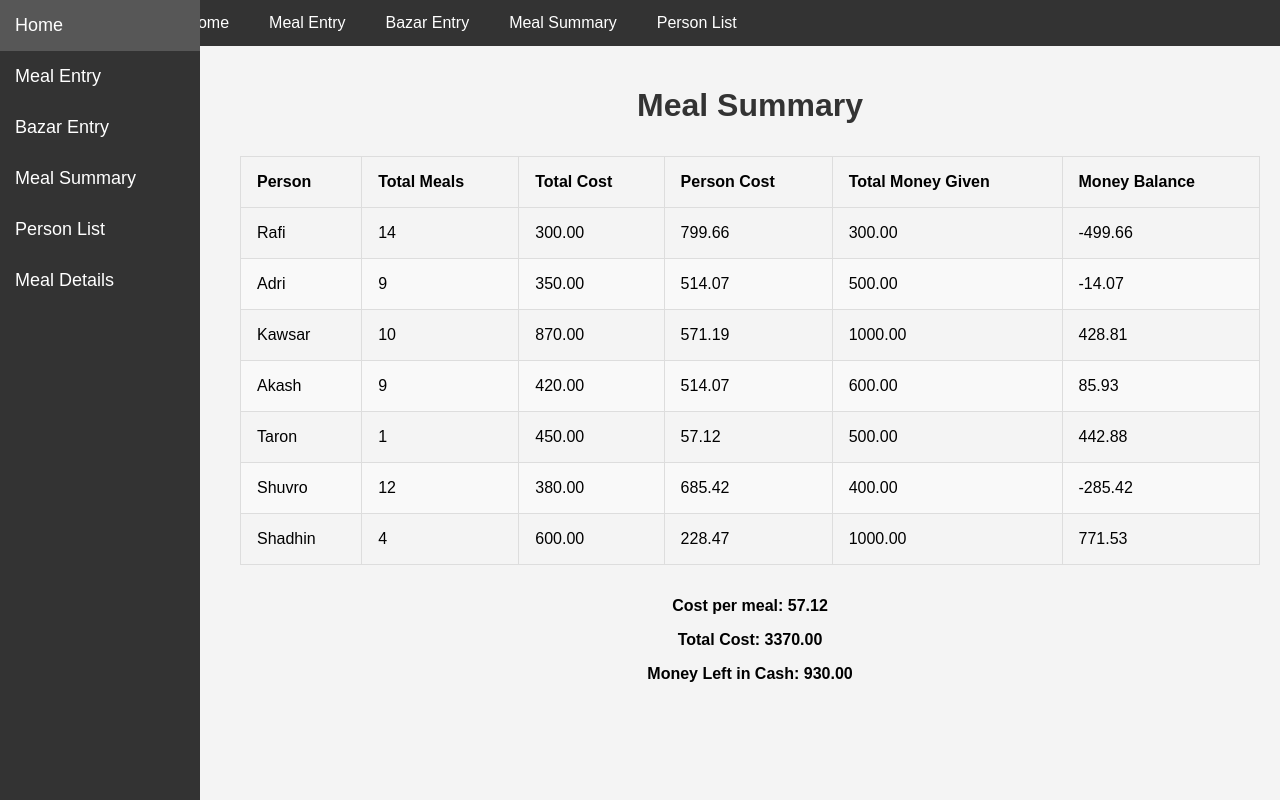
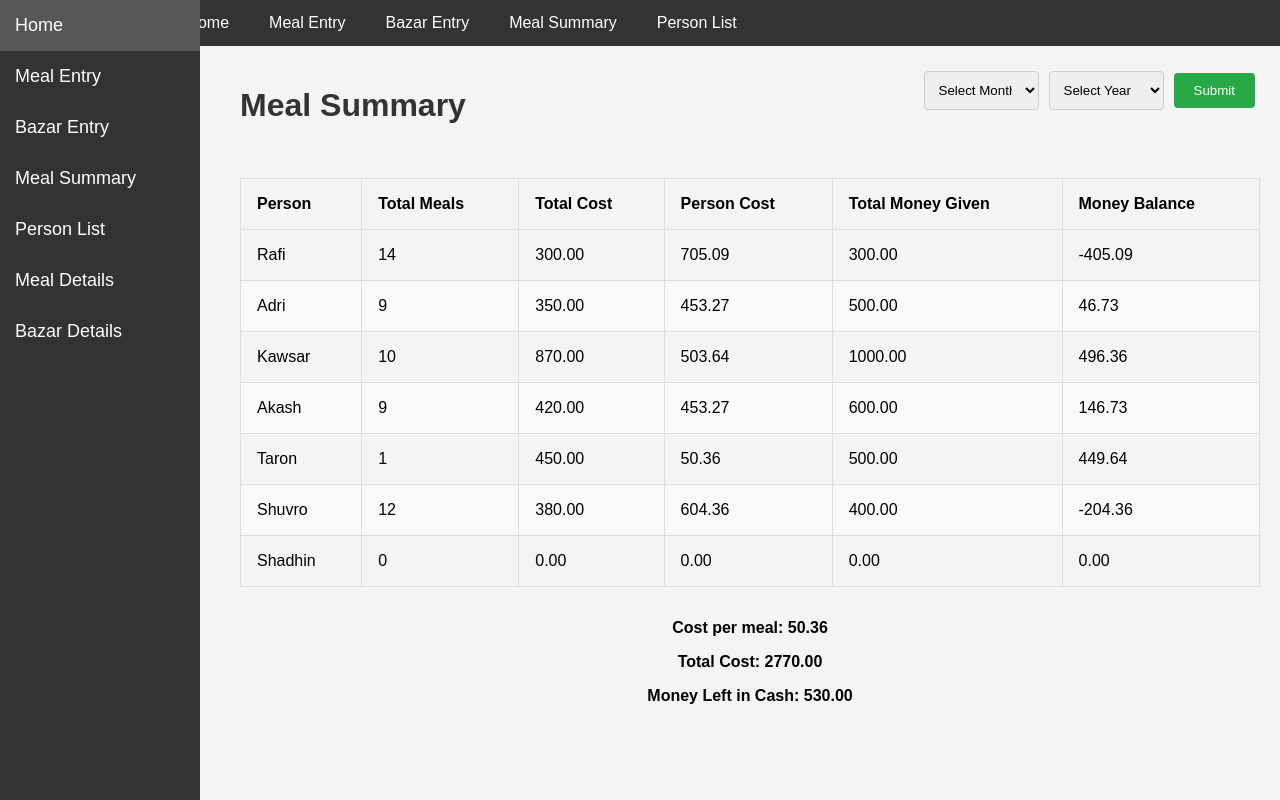
Before and after one commit to Sabik-adri/Meal_management, a Django app: page /meals/meal-summary/ in a window 1280 px wide. Run offline with Django 5.2, Linux system fonts and the light colour scheme; data comes from the database, SQL or seed files in the repository; both versions use the stored data as it was after the commit.

Commit message:
push updated project

```diff
--- a/meal_management/meals/templates/meals/base.html
+++ b/meal_management/meals/templates/meals/base.html
@@ -111,6 +111,7 @@
         <a href="{% url 'meal_summary' %}">Meal Summary</a>
         <a href="{% url 'person_list' %}">Person List</a>
         <a href="{% url 'meal_details' %}">Meal Details</a>
+        <a href="{% url 'bazar_details' %}">Bazar Details</a>
     </div>
 
     <div class="main-content">
--- a/meal_management/meals/templates/meals/meal_summary.html
+++ b/meal_management/meals/templates/meals/meal_summary.html
@@ -3,7 +3,64 @@
 {% block title %}Meal Summary{% endblock %}
 
 {% block content %}
-    <h1>Meal Summary</h1>
+    <style>
+        .field {
+            padding: 10px;
+            margin: 5px;
+            border: 1px solid #ccc;
+            border-radius: 4px;
+            width: 100%;
+        }
+        .submit {
+            padding: 10px 20px;
+            margin: 5px;
+            background-color: #28a745;
+            color: white;
+            border: none;
+            border-radius: 4px;
+            cursor: pointer;
+        }
+    </style>
+    <div style="display: flex; justify-content: space-between;">
+        <h1>Meal Summary</h1>
+        <div style="display: flex; flex-direction: column; align-items: flex-end;">
+            <form method="GET" action="" style="display: flex; align-items: center;">
+                <select class="field" id="month" name="month">
+                    <option value="">Select Month</option>
+                    <option {% if request.GET.month == "1" %}selected{% endif %} value="1">January</option>
+                    <option {% if request.GET.month == "2" %}selected{% endif %} value="2">February</option>
+                    <option {% if request.GET.month == "3" %}selected{% endif %} value="3">March</option>
+                    <option {% if request.GET.month == "4" %}selected{% endif %} value="4">April</option>
+                    <option {% if request.GET.month == "5" %}selected{% endif %} value="5">May</option>
+                    <option {% if request.GET.month == "6" %}selected{% endif %} value="6">June</option>
+                    <option {% if request.GET.month == "7" %}selected{% endif %} value="7">July</option>
+                    <option {% if request.GET.month == "8" %}selected{% endif %} value="8">August</option>
+                    <option {% if request.GET.month == "9" %}selected{% endif %} value="9">September</option>
+                    <option {% if request.GET.month == "10" %}selected{% endif %} value="10">October</option>
+                    <option {% if request.GET.month == "11" %}selected{% endif %} value="11">November</option>
+                    <option {% if request.GET.month == "12" %}selected{% endif %} value="12">December</option>
+                </select>
+                <select class="field" id="year" name="year">
+                    <option value="">Select Year</option>
+                    <option {% if request.GET.year == "2017" %}selected{% endif %} value="2017">2017</option>
+                    <option {% if request.GET.year == "2018" %}selected{% endif %} value="2018">2018</option>
+                    <option {% if request.GET.year == "2019" %}selected{% endif %} value="2019">2019</option>
+                    <option {% if request.GET.year == "2020" %}selected{% endif %} value="2020">2020</option>
+                    <option {% if request.GET.year == "2021" %}selected{% endif %} value="2021">2021</option>
+                    <option {% if request.GET.year == "2022" %}selected{% endif %} value="2022">2022</option>
+                    <option {% if request.GET.year == "2023" %}selected{% endif %} value="2023">2023</option>
+                    <option {% if request.GET.year == "2024" %}selected{% endif %} value="2024">2024</option>
+                    <option {% if request.GET.year == "2025" %}selected{% endif %} value="2025">2025</option>
+                    <option {% if request.GET.year == "2026" %}selected{% endif %} value="2026">2026</option>
+                    <option {% if request.GET.year == "2027" %}selected{% endif %} value="2027">2027</option>
+                    <option {% if request.GET.year == "2028" %}selected{% endif %} value="2028">2028</option>
+                    <option {% if request.GET.year == "2029" %}selected{% endif %} value="2029">2029</option>
+                </select>
+                <input type="submit" class="submit" value="Submit">
+            </form>
+        </div>
+    </div>
+
     <table>
         <thead>
             <tr>
--- a/meal_management/meals/urls.py
+++ b/meal_management/meals/urls.py
@@ -11,4 +11,5 @@ urlpatterns = [
     path('person-edit/<int:pk>/', views.person_edit, name='person_edit'),
     path('person-delete/<int:pk>/', views.person_delete, name='person_delete'),
     path('meal-details/', views.meal_details, name='meal_details'),
+    path('bazar-details/', views.bazar_details, name='bazar_details'),
 ]
--- a/meal_management/meals/views.py
+++ b/meal_management/meals/views.py
@@ -1,3 +1,4 @@
+from datetime import datetime, timedelta
 from django.shortcuts import render, redirect, get_object_or_404
 from django.db.models import Sum, Max  # Add Max here
 from .models import MealEntry, BazarEntry, Person
@@ -32,25 +33,35 @@ def meal_summary(request):
     summary_data = []
     persons = Person.objects.all()
 
-    total_meals = MealEntry.objects.all().aggregate(total_meals=Sum('meals_taken'))['total_meals'] or 0
-    total_cost = BazarEntry.objects.all().aggregate(total_cost=Sum('cost'))['total_cost'] or 0
+
+    year = request.GET.get('year')
+    if not year:
+        year = datetime.now().year
+    month = request.GET.get('month')
+    if not month:
+        month = datetime.now().month
+    first_day = datetime(int (year), int(month), 1)
+    last_day = datetime(int (year), int(month) + 1, 1) - timedelta(days=1)
+    total_meals = MealEntry.objects.filter(date__range=(first_day, last_day)).aggregate(total_meals=Sum('meals_taken'))['total_meals'] or 0
+    total_cost = BazarEntry.objects.filter(date__range=(first_day, last_day)).aggregate(total_cost=Sum('cost'))['total_cost'] or 0
+
     person_costs = {}
     for person in persons:
-        person_cost = BazarEntry.objects.filter(person=person).aggregate(person_cost=Sum('cost'))['person_cost'] or 0
+        person_cost = BazarEntry.objects.filter(person=person).filter(date__range=(first_day, last_day)).aggregate(person_cost=Sum('cost'))['person_cost'] or 0
         person_costs[person.name] = person_cost
 
 
     cost_per_meal = total_cost / total_meals if total_meals > 0 else 0
 
     for person in persons:
-        person_meals = MealEntry.objects.filter(person=person).aggregate(person_meals=Sum('meals_taken'))['person_meals'] or 0
+        person_meals = MealEntry.objects.filter(person=person).filter(date__range=(first_day, last_day)).aggregate(person_meals=Sum('meals_taken'))['person_meals'] or 0
         person_cost = cost_per_meal * person_meals
 
 
-        total_money_given = BazarEntry.objects.filter(person=person).aggregate(total_money_given=Sum('money_given'))['total_money_given'] or 0
+        total_money_given = BazarEntry.objects.filter(person=person).filter(date__range=(first_day, last_day)).aggregate(total_money_given=Sum('money_given'))['total_money_given'] or 0
         money_balance = total_money_given - person_cost
 
-        money_left_in_cash = sum(total_money_given for total_money_given in BazarEntry.objects.values_list('money_given', flat=True)) - total_cost
+        money_left_in_cash = sum(total_money_given for total_money_given in BazarEntry.objects.filter(date__range=(first_day, last_day)).values_list('money_given', flat=True)) - total_cost
 
         data = {
             'person': person,
@@ -98,6 +109,8 @@ def person_edit(request, pk):
 
 def person_delete(request, pk):
     person = get_object_or_404(Person, pk=pk)
+    if MealEntry.objects.filter(person=person).exists():
+        return render(request, 'meals/cannot_delete_person.html', {'person': person})
     if request.method == 'POST':
         person.delete()
         return redirect('person_list')
@@ -125,3 +138,33 @@ def meal_details(request):
         'meal_data': meal_data
     }
     return render(request, 'meals/meal_details.html', context)
+
+
+def bazar_details(request):
+    bazar_entries = BazarEntry.objects.all().order_by('date')
+
+    # Creating a dictionary to store data in the format: {date: {person: {item: {given_money: cost, money_left}}}}
+    bazar_data = {}
+    for entry in bazar_entries:
+        date = entry.date
+        person = entry.person
+        item = entry.item
+        given_money = entry.money_given
+        cost = entry.cost
+        money_left = given_money - cost
+
+        if date not in bazar_data:
+            bazar_data[date] = {}
+        if person not in bazar_data[date]:
+            bazar_data[date][person] = {}
+        if item not in bazar_data[date][person]:
+            bazar_data[date][person][item] = {'given_money': 0, 'cost': 0, 'money_left': 0}
+
+        bazar_data[date][person][item]['given_money'] += given_money
+        bazar_data[date][person][item]['cost'] += cost
+        bazar_data[date][person][item]['money_left'] = money_left
+
+    context = {
+        'bazar_data': bazar_data
+    }
+    return render(request, 'meals/bazar_details.html', context)
```
Also changed, not shown: meal_management/meals/templates/meals/bazar_details.html (added, +31 -0 lines), meal_management/meals/templates/meals/cannot_delete_person.html (added, +9 -0 lines), meal_management/meals/templates/meals/meal_details.html (+35 -1 lines), meal_management/db.sqlite3, 1 other file.
